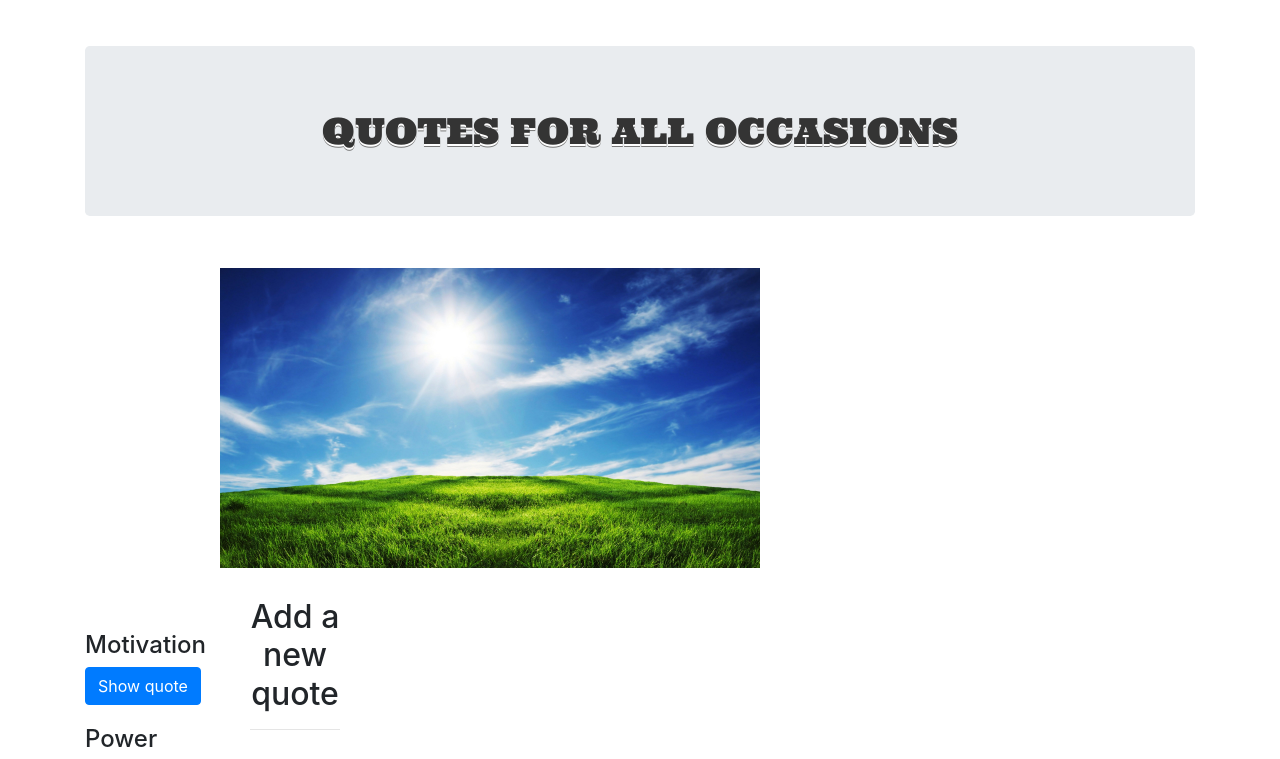
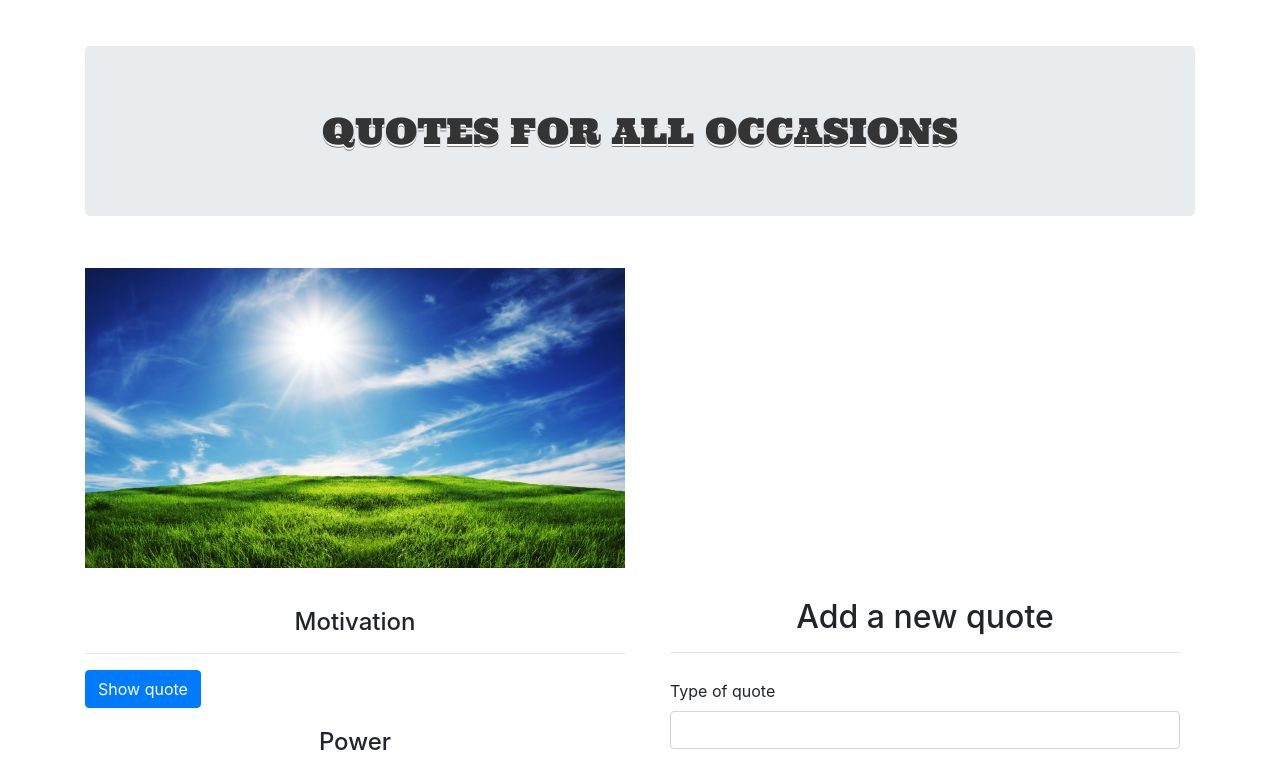
Before and after one commit to AbugaAroni/AngularIP1, an Angular app: page / in a window 1280 px wide. Shown: the top 759 px of the page. Built offline with nearby package versions, Linux system fonts and the light colour scheme.

Commit message:
add more styling

```diff
--- a/src/app/quotes-details/quotes-details.component.html
+++ b/src/app/quotes-details/quotes-details.component.html
@@ -1,7 +1,8 @@
-<p>{{quotes.description}}</p>
-<p>Added {{quotes.completeDate|dateCount}} days ago</p>
-<p>Upvotes - {{quotes.upvote}}</p>
-<p>Downvotes - {{quotes.downvote}}</p>
+<p> <span class="different">Quote</span> -{{quotes.description}}</p>
+<p> <span class="different">Added:</span> -{{quotes.completeDate|dateCount}} days ago</p>
+<p> <span class="different">Upvotes</span> -{{quotes.upvote}}</p>
+<p> <span class="different">Downvotes</span> -{{quotes.downvote}}</p>
+<button class="btn btn-info">View more details</button>
 <p> add button to view author and stuff </p>
 
 <button (click)= 'quotesDelete(true)' class="btn btn-danger">Delete</button>
--- a/src/app/quotes/quotes.component.html
+++ b/src/app/quotes/quotes.component.html
@@ -8,11 +8,12 @@
       </div>
   </div>
   <div class="row">
-      <div class="col-md-6">
+    <div class="col-md-6">
     <div *ngFor='let quote of quotes; let i=index'>
 
         <div>
-          <h4 id={{i}}>{{quote.name}} </h4>
+          <h4  class= "align" id={{i}}>{{quote.name}} </h4>
+          <hr>
           <button (click)='toggleDetails(i)' class="btn btn-primary">Show quote</button>
         </div>
 
--- a/src/styles.css
+++ b/src/styles.css
@@ -6,8 +6,6 @@
 
 
 div {
-  width: 300px;
-  margin: auto;
   padding-top: 10px;
 }
 
@@ -25,10 +23,21 @@ text-align: center;
 
 .pic1 {
   object-fit:fill;
+  text-align: center;
+}
+
+.align {
+  text-align: center;
 }
 
 img {
-    height: 300px;
-    margin-left: auto;
-    margin-right: auto;
+  display: block;
+  margin-left: auto;
+  margin-right: auto;
+  height: 300px;
 }
+
+.different {
+  font-weight:bold;
+  text-decoration: underline;
+}
```
